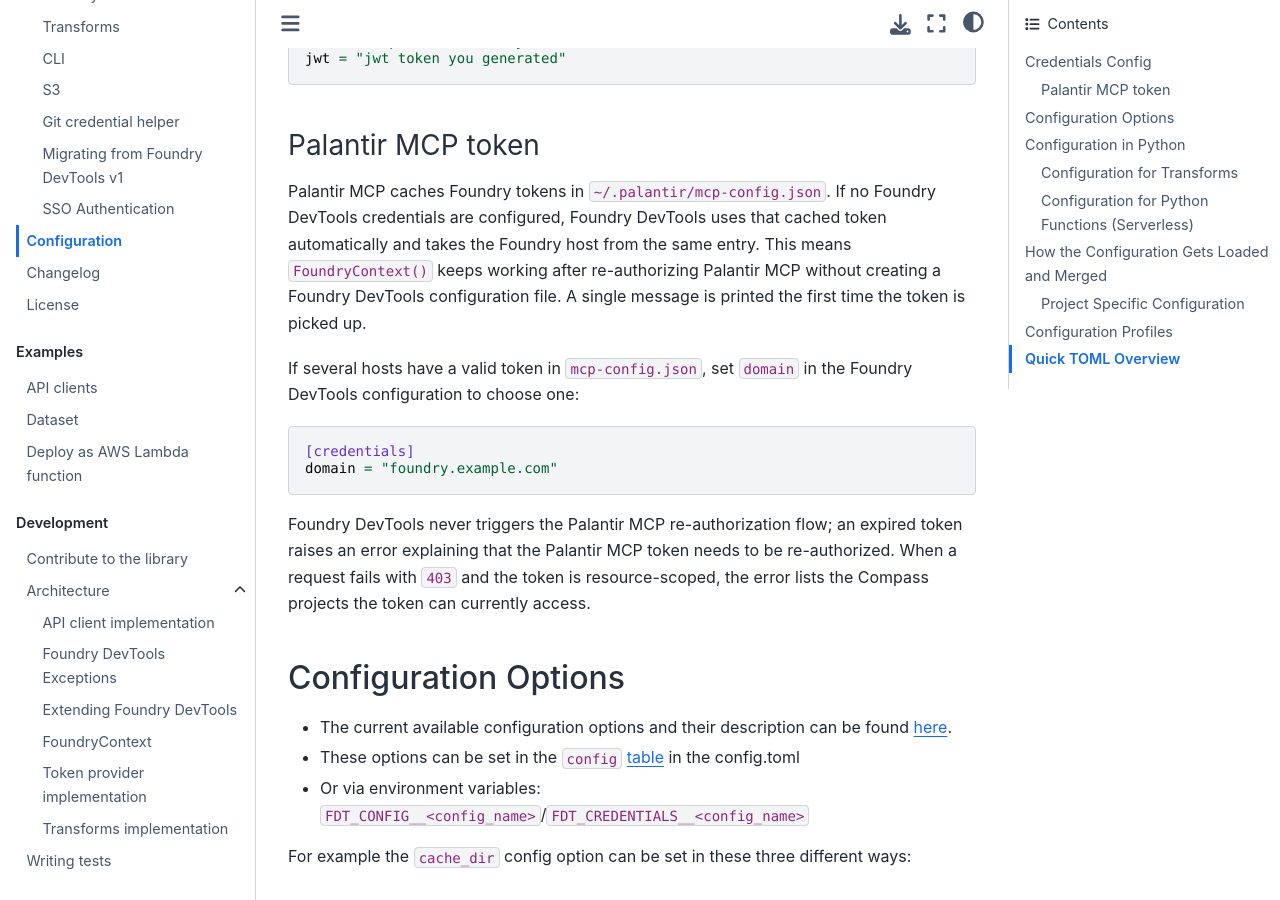
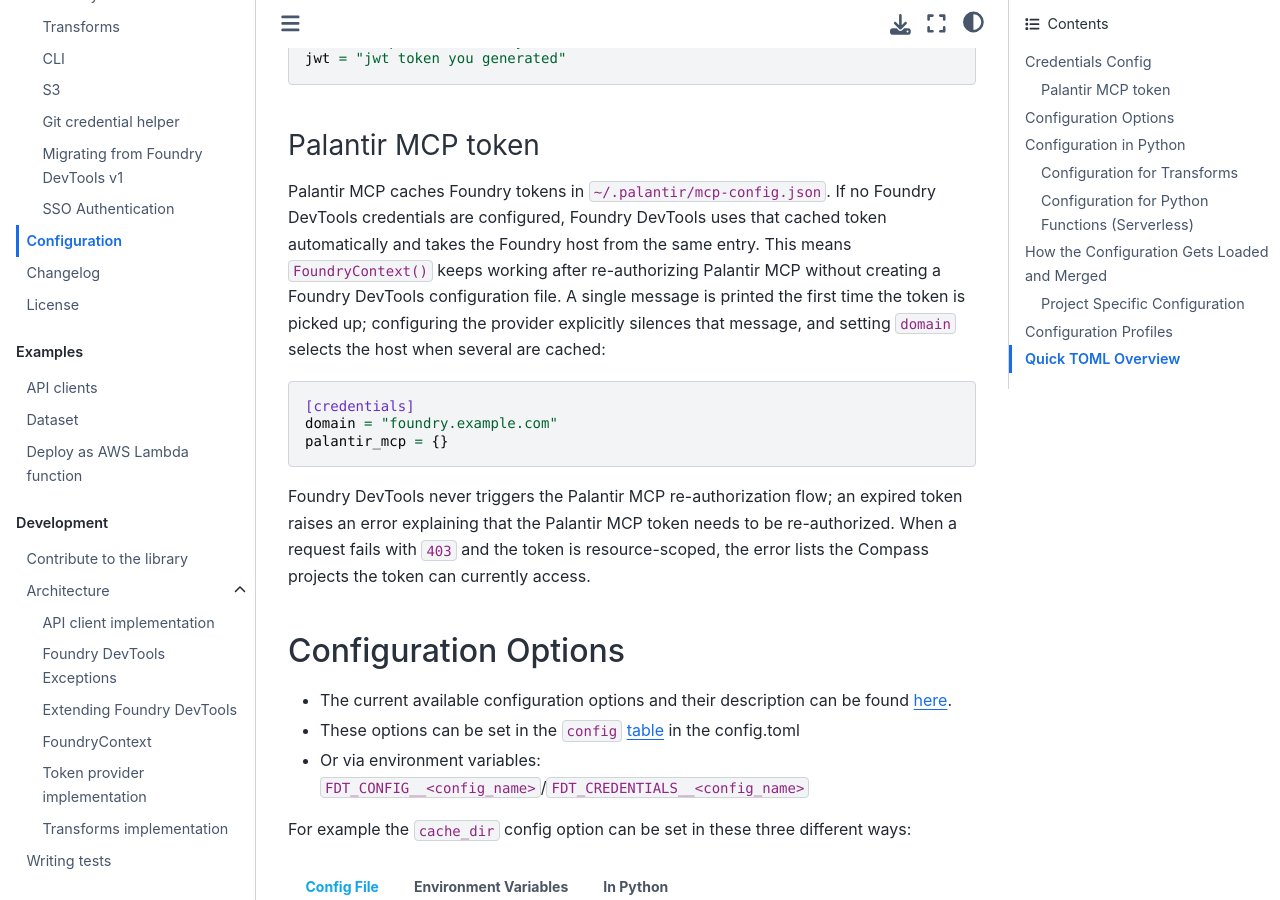
Before and after one commit to emdgroup/foundry-dev-tools, a Sphinx documentation site: the page built from docs/configuration.md, in a window 1280 px wide and 900 px high, scrolled down 1028 px. Built offline with Sphinx 7.4.7 and the Sphinx Book theme 1.1.4, drawn with Linux system fonts in a browser that asks for light colours; pages that are not in the unit, such as notebooks, are missing from menus; the version number is read from the project's files by our own code.

Commit message:
docs: explain how to silence the Palantir MCP auto-pickup notice
Mention the explicit `palantir_mcp = {}` provider in the message itself and
consolidate the configuration docs to a single example with both `domain`
and `palantir_mcp` set.

Co-Authored-By: Claude Code <noreply@anthropic.com>

````diff
--- a/docs/configuration.md
+++ b/docs/configuration.md
@@ -37,14 +37,13 @@ Foundry DevTools credentials are configured, Foundry DevTools uses that cached
 token automatically and takes the Foundry host from the same entry. This means
 `FoundryContext()` keeps working after re-authorizing Palantir MCP without
 creating a Foundry DevTools configuration file. A single message is printed the
-first time the token is picked up.
-
-If several hosts have a valid token in `mcp-config.json`, set `domain` in the
-Foundry DevTools configuration to choose one:
+first time the token is picked up; configuring the provider explicitly silences
+that message, and setting `domain` selects the host when several are cached:
 
 ```toml
 [credentials]
 domain = "foundry.example.com"
+palantir_mcp = {}
 ```
 
 Foundry DevTools never triggers the Palantir MCP re-authorization flow; an
````
Also changed, not shown: 1 other file.
